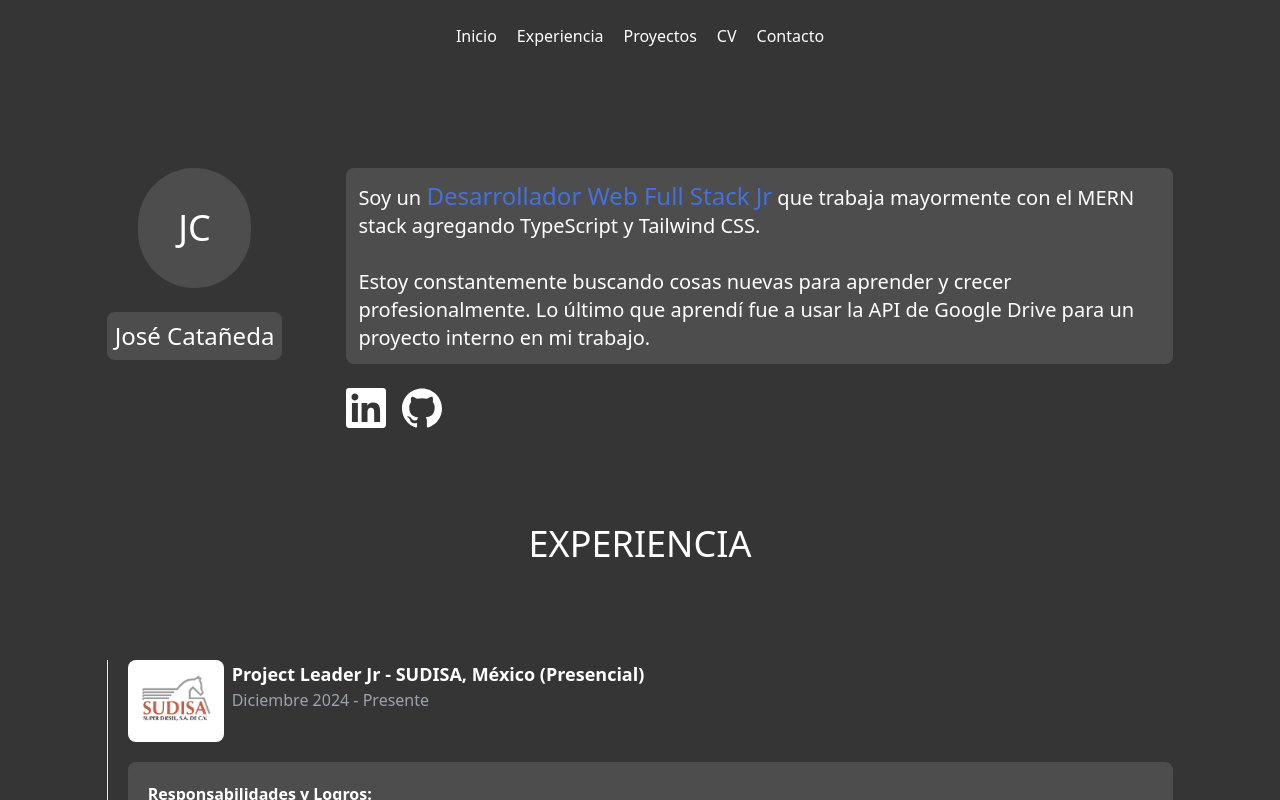
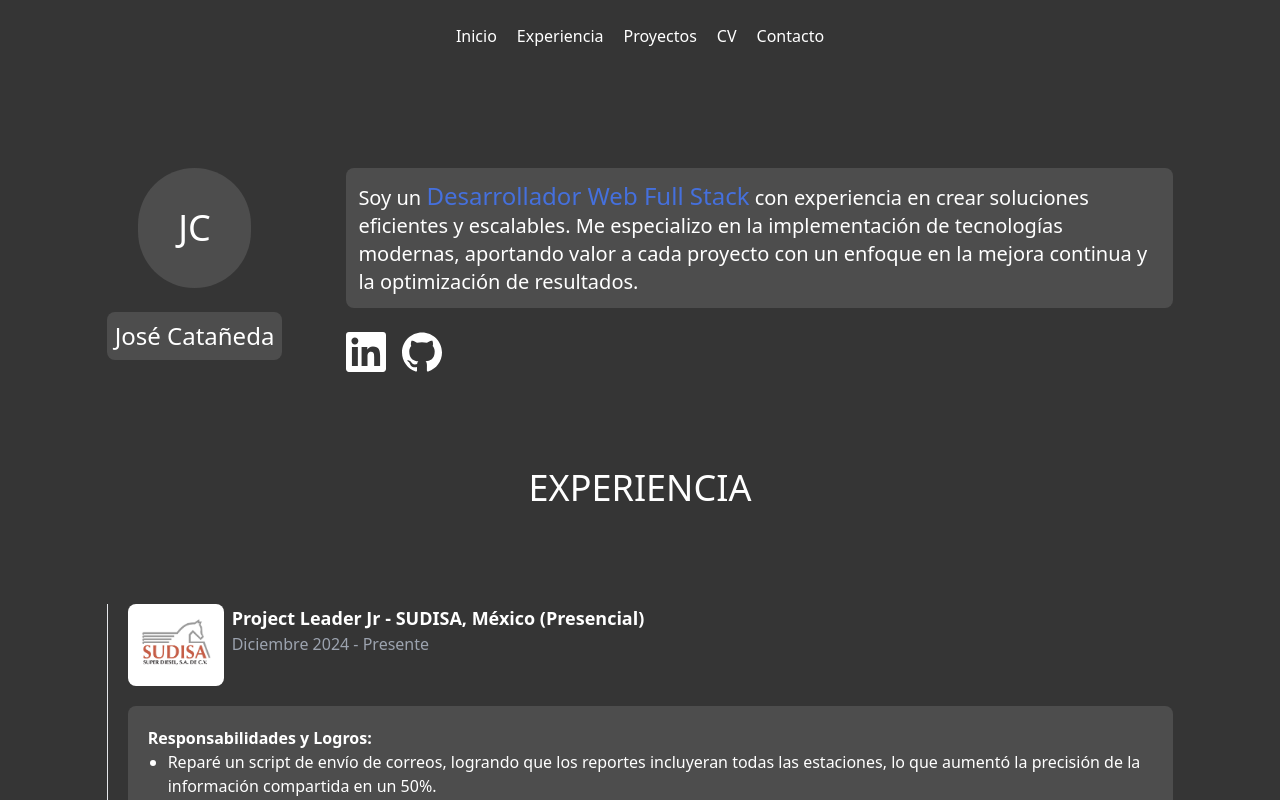
Before and after one commit to Jose-Jaime-Castaneda/portafolio, a React (Vite) app: page / in a window 1280 px wide. Shown: the top 800 px of the page. Built offline with nearby package versions, Linux system fonts and the light colour scheme.

Commit message:
feat: Cambios en el texto de introduccion

```diff
--- a/src/components/Intro.tsx
+++ b/src/components/Intro.tsx
@@ -10,10 +10,7 @@ export default function Intro() {
 
                 <div className="flex gap-3 flex-wrap">
                     <div className="bg-container_bg rounded-lg">
-                        <p className="text-sm sm:text-lg lg:text-xl p-3 text-white">Soy un <span className="text-azulito text-base sm:text-xl lg:text-2xl">Desarrollador Web Full Stack Jr</span> que trabaja mayormente con el MERN stack agregando TypeScript y Tailwind CSS.
-                            <br />
-                            <br />
-                            Estoy constantemente buscando cosas nuevas para aprender y crecer profesionalmente. Lo último que aprendí fue a usar la API de Google Drive para un proyecto interno en mi trabajo.
+                        <p className="text-sm sm:text-lg lg:text-xl p-3 text-white">Soy un <span className="text-azulito text-base sm:text-xl lg:text-2xl">Desarrollador Web Full Stack</span> con experiencia en crear soluciones eficientes y escalables. Me especializo en la implementación de tecnologías modernas, aportando valor a cada proyecto con un enfoque en la mejora continua y la optimización de resultados.
                         </p>
                     </div>
                     <div className="flex flex-row gap-4 mt-3">
```
